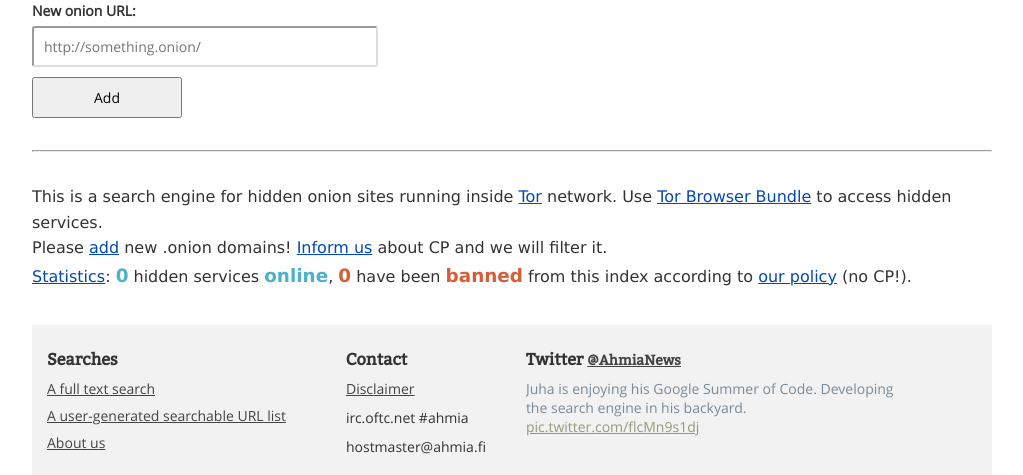
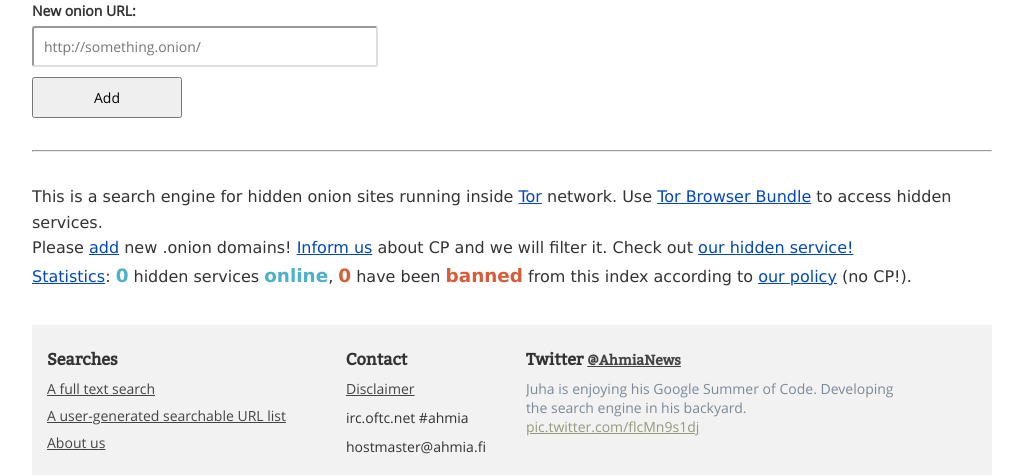
Before and after one commit to juhanurmi/ahmia, a Django app: page /add/ in a window 1280 px wide. Shown: the part 377-852 px from the top of the page, without its empty margins (128-1151 px from the left). Run offline with Django 3.2, Linux system fonts and the light colour scheme; data that the repository does not hold is empty.

Commit message:
Link to the hidden service mirror

```diff
--- a/ahmia/templates/base.html
+++ b/ahmia/templates/base.html
@@ -32,7 +32,7 @@
 	<p>This is a search engine for hidden onion sites running inside <a href="https://www.torproject.org/" rel="external">Tor</a> network.
         Use <a href="https://www.torproject.org/projects/torbrowser.html.en">Tor Browser Bundle</a> to access hidden services.
         <br />
-        Please <a href="/add/">add</a> new .onion domains! <a href="/address/">Inform us</a> about CP and we will filter it.
+        Please <a href="/add/">add</a> new .onion domains! <a href="/address/">Inform us</a> about CP and we will filter it. Check out <a href="http://msydqstlz2kzerdg.onion/">our hidden service!</a>
 	<br />
 	<a href="/stats/viewer">Statistics</a>: <strong class="color12">{{ count_online }}</strong> hidden services <strong class="color12">online</strong>, <strong class="color1">{{ count_banned }}</strong> have been <strong class="color1">banned</strong> from this index according to <a href="/policy/">our policy</a> (no&nbsp;CP!).</p>
     </footer>
```
